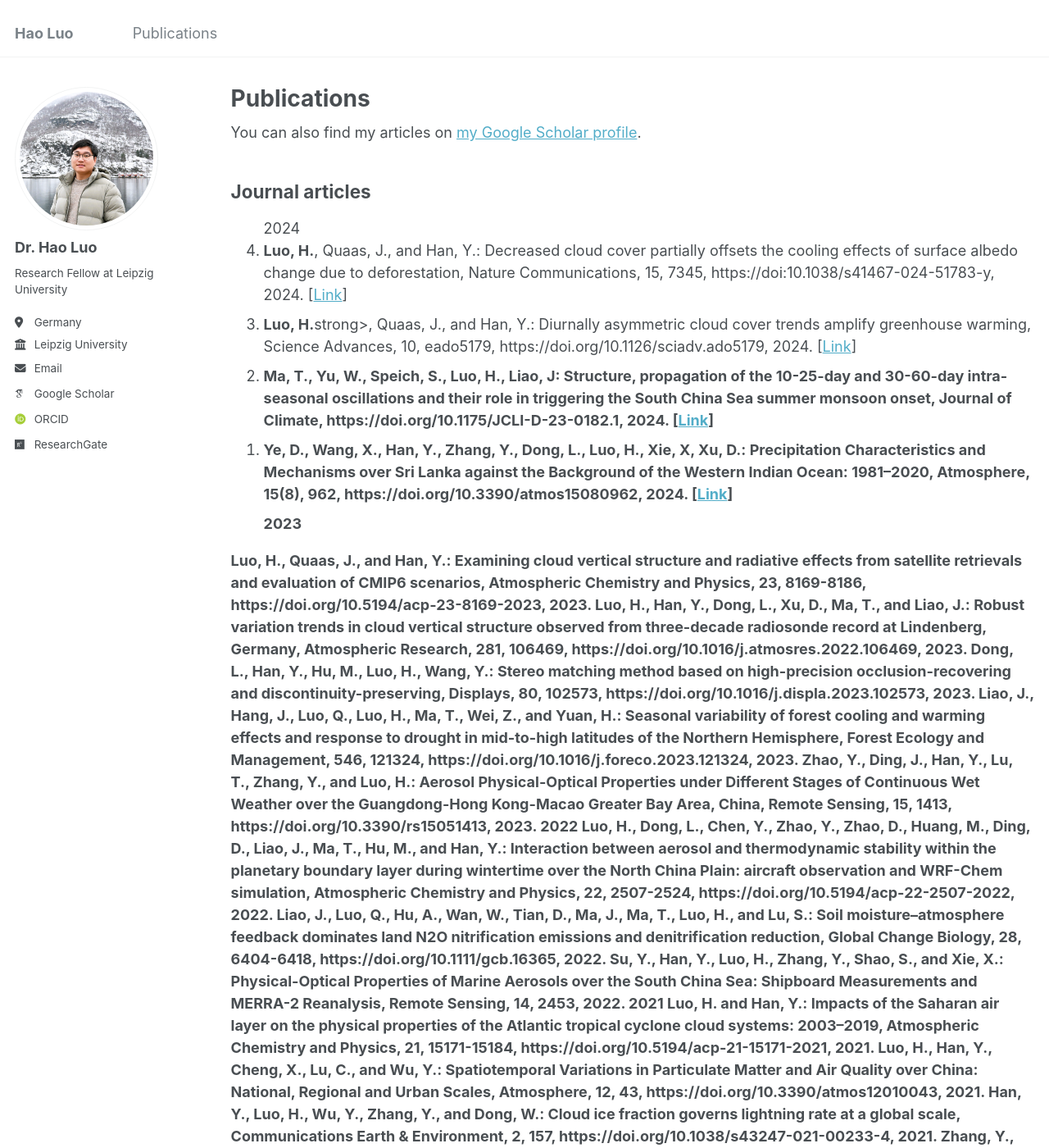
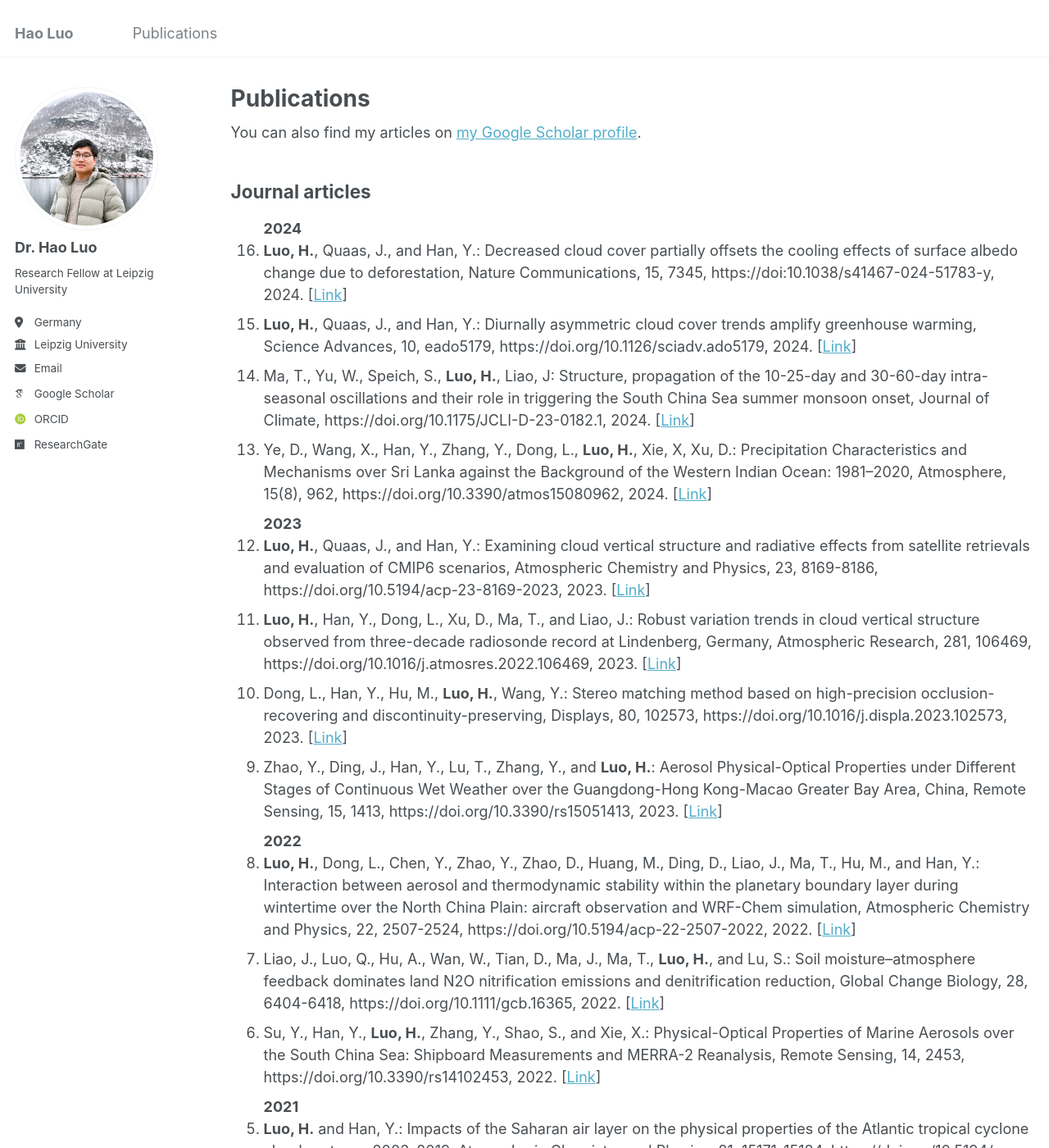
Before and after one commit to haoluo-atmos/haoluo-atmos.github.io, a Jekyll site: the page built from _pages/publications.html, in a window 1280 px wide and 1400 px high. Shown: the whole window at 82% size. Built offline with Jekyll 4.4.1, drawn with Linux system fonts in a browser that asks for light colours; some web fonts are replaced; some of the changed text lies outside the part shown.

Commit message:
Update publications.html

```diff
--- a/_pages/publications.html
+++ b/_pages/publications.html
@@ -14,40 +14,60 @@ author_profile: true
 <p align = "justify">
 <h2>Journal articles</h2>
 <ol reversed>
-2024
+
+<strong>2024</strong>
 
 <li><strong>Luo, H.</strong>, Quaas, J., and Han, Y.: Decreased cloud cover partially offsets the cooling effects of surface albedo change due to deforestation, Nature Communications, 15, 7345, https://doi:10.1038/s41467-024-51783-y, 2024. [<a href="https://www.nature.com/articles/s41467-024-51783-y" target="_blank" rel="noopener noreferrer">Link</a>]</li>
 
-<li><strong>Luo, H.</strong>strong>, Quaas, J., and Han, Y.: Diurnally asymmetric cloud cover trends amplify greenhouse warming, Science Advances, 10, eado5179, https://doi.org/10.1126/sciadv.ado5179, 2024. [<a href="https://doi.org/10.1126/sciadv.ado5179" target="_blank" rel="noopener noreferrer">Link</a>]</li>
+<li><strong>Luo, H.</strong>, Quaas, J., and Han, Y.: Diurnally asymmetric cloud cover trends amplify greenhouse warming, Science Advances, 10, eado5179, https://doi.org/10.1126/sciadv.ado5179, 2024. [<a href="https://doi.org/10.1126/sciadv.ado5179" target="_blank" rel="noopener noreferrer">Link</a>]</li>
 
-<li><strong>Ma, T., Yu, W., Speich, S., Luo, H., Liao, J: Structure, propagation of the 10-25-day and 30-60-day intra-seasonal oscillations and their role in triggering the South China Sea summer monsoon onset, Journal of Climate, https://doi.org/10.1175/JCLI-D-23-0182.1, 2024. [<a href="https://doi.org/10.1175/JCLI-D-23-0182.1" target="_blank" rel="noopener noreferrer">Link</a>]</li>
+<li>Ma, T., Yu, W., Speich, S., <strong>Luo, H.</strong>, Liao, J: Structure, propagation of the 10-25-day and 30-60-day intra-seasonal oscillations and their role in triggering the South China Sea summer monsoon onset, Journal of Climate, https://doi.org/10.1175/JCLI-D-23-0182.1, 2024. [<a href="https://doi.org/10.1175/JCLI-D-23-0182.1" target="_blank" rel="noopener noreferrer">Link</a>]</li>
 
-<li><strong>Ye, D., Wang, X., Han, Y., Zhang, Y., Dong, L., Luo, H., Xie, X, Xu, D.: Precipitation Characteristics and Mechanisms over Sri Lanka against the Background of the Western Indian Ocean: 1981–2020, Atmosphere, 15(8), 962, https://doi.org/10.3390/atmos15080962, 2024.
+<li>Ye, D., Wang, X., Han, Y., Zhang, Y., Dong, L., <strong>Luo, H.</strong>, Xie, X, Xu, D.: Precipitation Characteristics and Mechanisms over Sri Lanka against the Background of the Western Indian Ocean: 1981–2020, Atmosphere, 15(8), 962, https://doi.org/10.3390/atmos15080962, 2024.
  [<a href="https://doi.org/10.3390/atmos15080962" target="_blank" rel="noopener noreferrer">Link</a>]</li>
 
-2023
+<strong>2023</strong>
+
+<li><strong>Luo, H.</strong>, Quaas, J., and Han, Y.: Examining cloud vertical structure and radiative effects from satellite retrievals and evaluation of CMIP6 scenarios, Atmospheric Chemistry and Physics, 23, 8169-8186, https://doi.org/10.5194/acp-23-8169-2023, 2023.
+ [<a href="https://doi.org/10.5194/acp-23-8169-2023" target="_blank" rel="noopener noreferrer">Link</a>]</li>
+
+<li><strong>Luo, H.</strong>, Han, Y., Dong, L., Xu, D., Ma, T., and Liao, J.: Robust variation trends in cloud vertical structure observed from three-decade radiosonde record at Lindenberg, Germany, Atmospheric Research, 281, 106469, https://doi.org/10.1016/j.atmosres.2022.106469, 2023.
+ [<a href="https://doi.org/10.1016/j.atmosres.2022.106469" target="_blank" rel="noopener noreferrer">Link</a>]</li>
+
+<li>Dong, L., Han, Y., Hu, M., <strong>Luo, H.</strong>, Wang, Y.: Stereo matching method based on high-precision occlusion-recovering and discontinuity-preserving, Displays, 80, 102573, https://doi.org/10.1016/j.displa.2023.102573, 2023.
+ [<a href="https://doi.org/10.1016/j.displa.2023.102573" target="_blank" rel="noopener noreferrer">Link</a>]</li>
+
+<li>Zhao, Y., Ding, J., Han, Y., Lu, T., Zhang, Y., and <strong>Luo, H.</strong>: Aerosol Physical-Optical Properties under Different Stages of Continuous Wet Weather over the Guangdong-Hong Kong-Macao Greater Bay Area, China, Remote Sensing, 15, 1413, https://doi.org/10.3390/rs15051413, 2023.
+ [<a href="https://doi.org/10.3390/rs15051413" target="_blank" rel="noopener noreferrer">Link</a>]</li>
+
+<strong>2022</strong>
+
+<li><strong>Luo, H.</strong>, Dong, L., Chen, Y., Zhao, Y., Zhao, D., Huang, M., Ding, D., Liao, J., Ma, T., Hu, M., and Han, Y.: Interaction between aerosol and thermodynamic stability within the planetary boundary layer during wintertime over the North China Plain: aircraft observation and WRF-Chem simulation, Atmospheric Chemistry and Physics, 22, 2507-2524, https://doi.org/10.5194/acp-22-2507-2022, 2022.
+ [<a href="https://doi.org/10.5194/acp-22-2507-2022" target="_blank" rel="noopener noreferrer">Link</a>]</li>
+
+<li>Liao, J., Luo, Q., Hu, A., Wan, W., Tian, D., Ma, J., Ma, T., <strong>Luo, H.</strong>, and Lu, S.: Soil moisture–atmosphere feedback dominates land N2O nitrification emissions and denitrification reduction, Global Change Biology, 28, 6404-6418, https://doi.org/10.1111/gcb.16365, 2022.
+ [<a href="https://doi.org/10.1111/gcb.16365" target="_blank" rel="noopener noreferrer">Link</a>]</li>
+
+<li>Su, Y., Han, Y., <strong>Luo, H.</strong>, Zhang, Y., Shao, S., and Xie, X.: Physical-Optical Properties of Marine Aerosols over the South China Sea: Shipboard Measurements and MERRA-2 Reanalysis, Remote Sensing, 14, 2453, https://doi.org/10.3390/rs14102453, 2022.
+ [<a href="https://doi.org/10.3390/rs14102453" target="_blank" rel="noopener noreferrer">Link</a>]</li>
+
+<strong>2021</strong>
+
+<li><strong>Luo, H.</strong> and Han, Y.: Impacts of the Saharan air layer on the physical properties of the Atlantic tropical cyclone cloud systems: 2003–2019, Atmospheric Chemistry and Physics, 21, 15171-15184, https://doi.org/10.5194/acp-21-15171-2021, 2021.
+ [<a href="https://doi.org/10.5194/acp-21-15171-2021" target="_blank" rel="noopener noreferrer">Link</a>]</li>
+
+<li><strong>Luo, H.</strong>, Han, Y., Cheng, X., Lu, C., and Wu, Y.: Spatiotemporal Variations in Particulate Matter and Air Quality over China: National, Regional and Urban Scales, Atmosphere, 12, 43, https://doi.org/10.3390/atmos12010043, 2021.
+ [<a href="https://doi.org/10.3390/atmos12010043" target="_blank" rel="noopener noreferrer">Link</a>]</li>
+
+<li>Han, Y., <strong>Luo, H.</strong>, Wu, Y., Zhang, Y., and Dong, W.: Cloud ice fraction governs lightning rate at a global scale, Communications Earth & Environment, 2, 157, https://doi.org/10.1038/s43247-021-00233-4, 2021.
+ [<a href=" https://doi.org/10.1038/s43247-021-00233-4" target="_blank" rel="noopener noreferrer">Link</a>]</li>
+
+<li>Zhang, Y., Wei, F., <strong>Luo, H.</strong>, Su, Y., Feng, Y., Huang, Y., Yang, J., Wu, Y., and Han, Y.: Aerosol Physical-Optical Properties and PBLH Under Different Air Pollution Levels From Ground Lidar and Satellite Observations Over Shouxian Area, China, Journal of Geophysical Research: Atmospheres, 126, e2021JD035236, https://doi.org/10.1029/2021JD035236, 2021.
+ [<a href="https://doi.org/10.1029/2021JD035236" target="_blank" rel="noopener noreferrer">Link</a>]</li>
+
+<strong>2019</strong>
+
+<li><strong>Luo, H.</strong>, Han, Y., Lu, C., Yang, J., and Wu, Y.: Characteristics of Surface Solar Radiation under Different Air Pollution Conditions over Nanjing, China: Observation and Simulation, Advances in Atmospheric Sciences, 36, 1047-1059, https://doi.org/10.1007/s00376-019-9010-4, 2019. (Cover Paper)
+ [<a href="https://doi.org/10.1007/s00376-019-9010-4" target="_blank" rel="noopener noreferrer">Link</a>]</li>
 
 </ol>
-
-
-
-
-Luo, H., Quaas, J., and Han, Y.: Examining cloud vertical structure and radiative effects from satellite retrievals and evaluation of CMIP6 scenarios, Atmospheric Chemistry and Physics, 23, 8169-8186, https://doi.org/10.5194/acp-23-8169-2023, 2023.
-Luo, H., Han, Y., Dong, L., Xu, D., Ma, T., and Liao, J.: Robust variation trends in cloud vertical structure observed from three-decade radiosonde record at Lindenberg, Germany, Atmospheric Research, 281, 106469, https://doi.org/10.1016/j.atmosres.2022.106469, 2023.
-Dong, L., Han, Y., Hu, M., Luo, H., Wang, Y.: Stereo matching method based on high-precision occlusion-recovering and discontinuity-preserving, Displays, 80, 102573, https://doi.org/10.1016/j.displa.2023.102573, 2023.
-Liao, J., Hang, J., Luo, Q., Luo, H., Ma, T., Wei, Z., and Yuan, H.: Seasonal variability of forest cooling and warming effects and response to drought in mid-to-high latitudes of the Northern Hemisphere, Forest Ecology and Management, 546, 121324, https://doi.org/10.1016/j.foreco.2023.121324, 2023.
-Zhao, Y., Ding, J., Han, Y., Lu, T., Zhang, Y., and Luo, H.: Aerosol Physical-Optical Properties under Different Stages of Continuous Wet Weather over the Guangdong-Hong Kong-Macao Greater Bay Area, China, Remote Sensing, 15, 1413, https://doi.org/10.3390/rs15051413, 2023.
-2022
-
-Luo, H., Dong, L., Chen, Y., Zhao, Y., Zhao, D., Huang, M., Ding, D., Liao, J., Ma, T., Hu, M., and Han, Y.: Interaction between aerosol and thermodynamic stability within the planetary boundary layer during wintertime over the North China Plain: aircraft observation and WRF-Chem simulation, Atmospheric Chemistry and Physics, 22, 2507-2524, https://doi.org/10.5194/acp-22-2507-2022, 2022.
-Liao, J., Luo, Q., Hu, A., Wan, W., Tian, D., Ma, J., Ma, T., Luo, H., and Lu, S.: Soil moisture–atmosphere feedback dominates land N2O nitrification emissions and denitrification reduction, Global Change Biology, 28, 6404-6418, https://doi.org/10.1111/gcb.16365, 2022.
-Su, Y., Han, Y., Luo, H., Zhang, Y., Shao, S., and Xie, X.: Physical-Optical Properties of Marine Aerosols over the South China Sea: Shipboard Measurements and MERRA-2 Reanalysis, Remote Sensing, 14, 2453, 2022.
-2021
-
-Luo, H. and Han, Y.: Impacts of the Saharan air layer on the physical properties of the Atlantic tropical cyclone cloud systems: 2003–2019, Atmospheric Chemistry and Physics, 21, 15171-15184, https://doi.org/10.5194/acp-21-15171-2021, 2021.
-Luo, H., Han, Y., Cheng, X., Lu, C., and Wu, Y.: Spatiotemporal Variations in Particulate Matter and Air Quality over China: National, Regional and Urban Scales, Atmosphere, 12, 43, https://doi.org/10.3390/atmos12010043, 2021.
-Han, Y., Luo, H., Wu, Y., Zhang, Y., and Dong, W.: Cloud ice fraction governs lightning rate at a global scale, Communications Earth & Environment, 2, 157, https://doi.org/10.1038/s43247-021-00233-4, 2021.
-Zhang, Y., Wei, F., Luo, H., Su, Y., Feng, Y., Huang, Y., Yang, J., Wu, Y., and Han, Y.: Aerosol Physical-Optical Properties and PBLH Under Different Air Pollution Levels From Ground Lidar and Satellite Observations Over Shouxian Area, China, Journal of Geophysical Research: Atmospheres, 126, e2021JD035236, https://doi.org/10.1029/2021JD035236, 2021.
-2019
-
-Luo, H., Han, Y., Lu, C., Yang, J., and Wu, Y.: Characteristics of Surface Solar Radiation under Different Air Pollution Conditions over Nanjing, China: Observation and Simulation, Advances in Atmospheric Sciences, 36, 1047-1059, https://doi.org/10.1007/s00376-019-9010-4, 2019. (Cover Paper)
```
